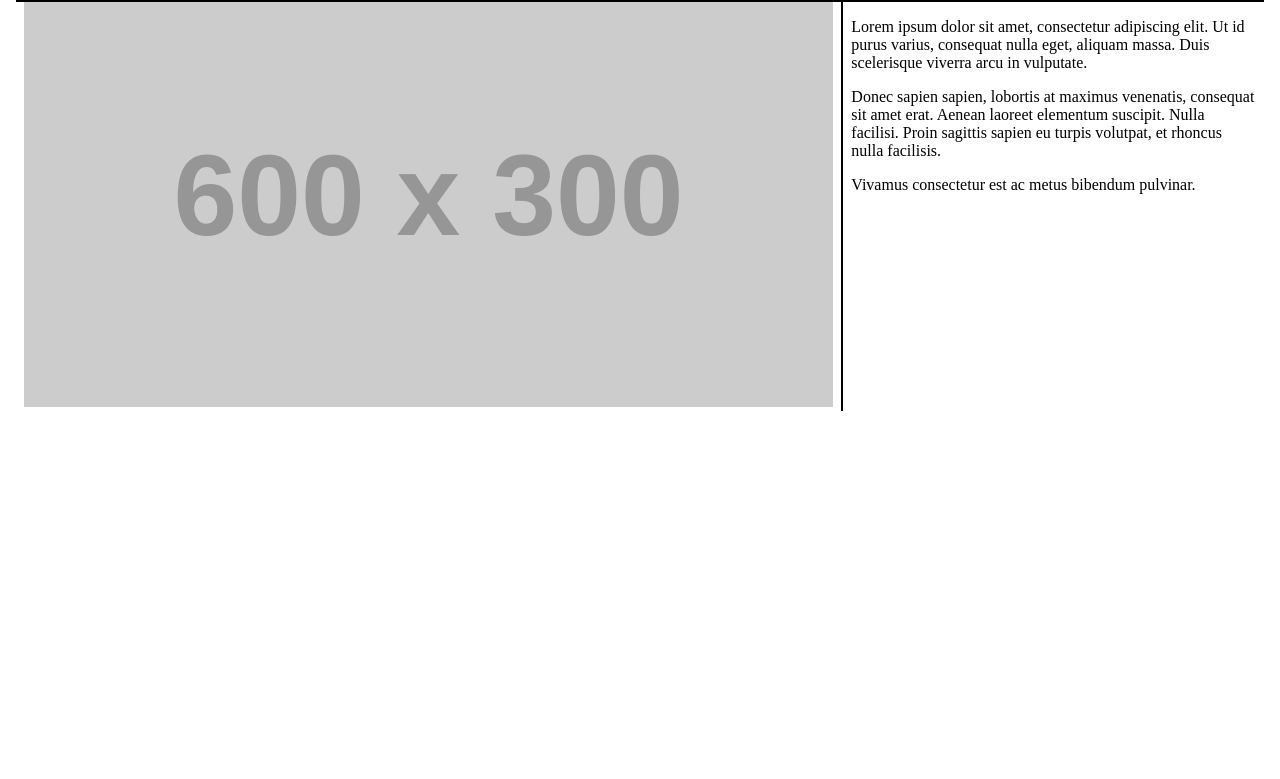
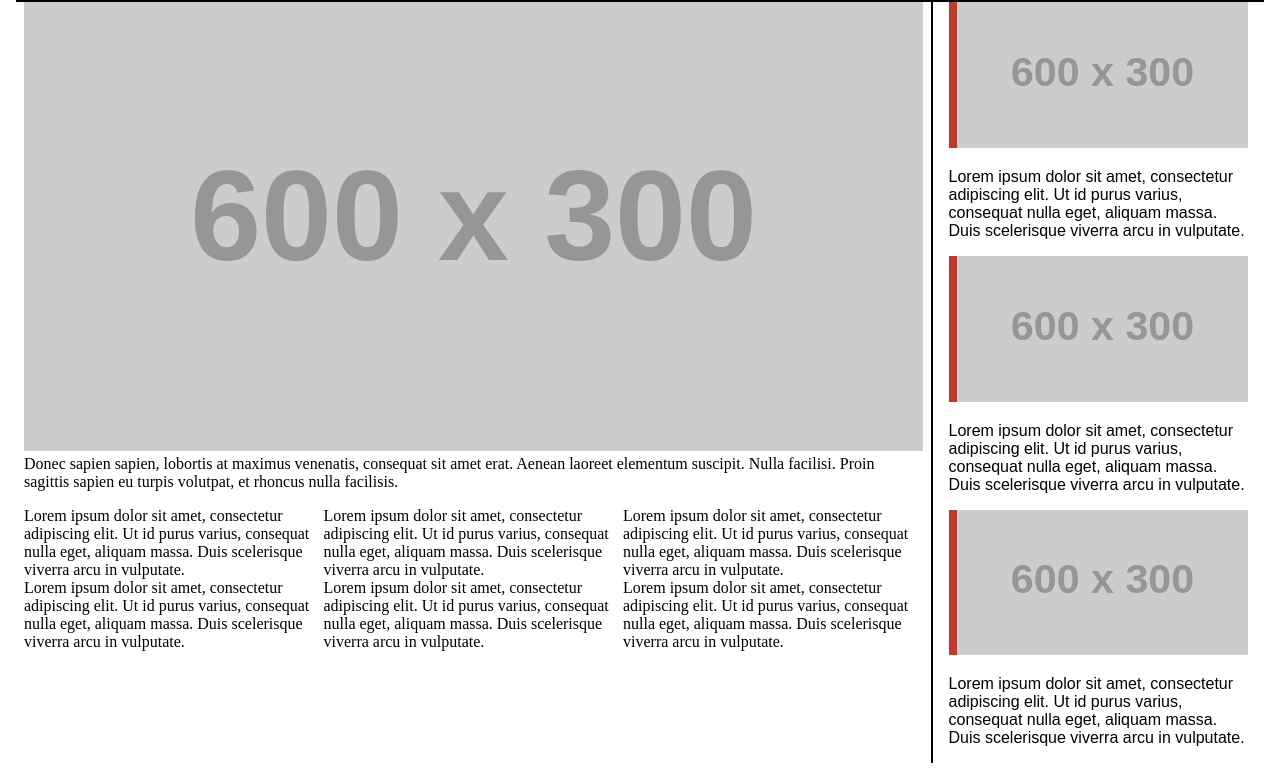
Before and after one commit to jrdnthedev/my_site, a website: page index.html in a window 1280 px wide. Shown: the part 206-985 px from the top of the page. Before the commit the page ends 800 px from the top, so only its background shows below. Drawn offline with Linux system fonts and the light colour scheme; placeholder pictures from the web are drawn by us.

Commit message:
updated styles, added modules stylesheet

```diff
--- a/index.html
+++ b/index.html
@@ -22,17 +22,65 @@
 
       <div class="main-container">
         <main>
-          <img src="https://via.placeholder.com/600x300" alt="placeholder image">
-        </main>
-        <aside>
-          <p>Lorem ipsum dolor sit amet, consectetur adipiscing elit.
-            Ut id purus varius, consequat nulla eget, aliquam massa.
-            Duis scelerisque viverra arcu in vulputate. </p>
-          <p>Donec sapien sapien, lobortis at maximus venenatis,
+          <div class="main-image-container">
+            <img src="https://via.placeholder.com/600x300" alt="placeholder image">
+            <p>Donec sapien sapien, lobortis at maximus venenatis,
               consequat sit amet erat. Aenean laoreet elementum suscipit.
               Nulla facilisi. Proin sagittis sapien eu turpis volutpat,
               et rhoncus nulla facilisis.</p>
-          <p>Vivamus consectetur est ac metus bibendum pulvinar.</p>
+          </div>
+          <section class="main-section-content">
+            <div>
+              <p>Lorem ipsum dolor sit amet, consectetur adipiscing elit.
+                Ut id purus varius, consequat nulla eget, aliquam massa.
+                Duis scelerisque viverra arcu in vulputate.</p>
+                <p>Lorem ipsum dolor sit amet, consectetur adipiscing elit.
+                  Ut id purus varius, consequat nulla eget, aliquam massa.
+                  Duis scelerisque viverra arcu in vulputate.</p>
+            </div>
+            <div>
+              <p>Lorem ipsum dolor sit amet, consectetur adipiscing elit.
+                Ut id purus varius, consequat nulla eget, aliquam massa.
+                Duis scelerisque viverra arcu in vulputate.</p>
+                <p>Lorem ipsum dolor sit amet, consectetur adipiscing elit.
+                  Ut id purus varius, consequat nulla eget, aliquam massa.
+                  Duis scelerisque viverra arcu in vulputate.</p>
+            </div>
+            <div>
+              <p>Lorem ipsum dolor sit amet, consectetur adipiscing elit.
+                Ut id purus varius, consequat nulla eget, aliquam massa.
+                Duis scelerisque viverra arcu in vulputate.</p>
+                <p>Lorem ipsum dolor sit amet, consectetur adipiscing elit.
+                  Ut id purus varius, consequat nulla eget, aliquam massa.
+                  Duis scelerisque viverra arcu in vulputate.</p>
+            </div>
+          </section>
+        </main>
+        <aside>
+          <figure>
+            <img src="https://via.placeholder.com/600x300" alt="placeholder image">
+            <figcaption>
+              <p>Lorem ipsum dolor sit amet, consectetur adipiscing elit.
+              Ut id purus varius, consequat nulla eget, aliquam massa.
+              Duis scelerisque viverra arcu in vulputate. </p>
+            </figcaption>
+          </figure>
+          <figure>
+            <img src="https://via.placeholder.com/600x300" alt="placeholder image">
+            <figcaption>
+              <p>Lorem ipsum dolor sit amet, consectetur adipiscing elit.
+              Ut id purus varius, consequat nulla eget, aliquam massa.
+              Duis scelerisque viverra arcu in vulputate. </p>
+            </figcaption>
+          </figure>
+          <figure>
+            <img src="https://via.placeholder.com/600x300" alt="placeholder image">
+            <figcaption>
+              <p>Lorem ipsum dolor sit amet, consectetur adipiscing elit.
+              Ut id purus varius, consequat nulla eget, aliquam massa.
+              Duis scelerisque viverra arcu in vulputate. </p>
+            </figcaption>
+          </figure>
         </aside>
       </div>
 
--- /dev/null
+++ b/scss/_modules.scss
@@ -0,0 +1,22 @@
+p.headline {
+    font-size: 1.5rem;
+    font-style: italic;
+    color: $off-white;
+    @include mobile-plus {
+        font-size: 2rem;
+    }
+}
+
+figure {
+    margin: 0 0 1rem;
+    img {
+        width:100%;
+        border-left: .5rem solid $alternate;
+    }
+    figcaption {
+        margin: 1rem 0 0;
+        p {
+            font-family: sans-serif;
+        }
+    }
+}
--- a/scss/_variables.scss
+++ b/scss/_variables.scss
@@ -20,14 +20,12 @@ h1 {
         font-size: 6.5rem;
     }
 }
-p.headline {
-    font-size: 1.5rem;
-    font-style: italic;
-    color: $off-white;
-    @include mobile-plus {
-        font-size: 2rem;
-    }
+
+p {
+    margin: 0;
 }
+
+
 /******************************************/
 /**********     Text Mods   ***************/
 /******************************************/
--- a/scss/main.scss
+++ b/scss/main.scss
@@ -1,7 +1,7 @@
 @import '_mixins';
 @import '_variables';
 @import '_header';
-
+@import '_modules';
 * {
     box-sizing: border-box;
 }
@@ -16,15 +16,32 @@ body {
 .main-container {
     display: flex;
     main {
-        flex: 2;
+        flex: 3;
         flex-direction: column;
         padding: 0 .5rem;
          img {
              width: 100%;
          }
+         .main-image-container {
+            margin: 0 0 1rem;
+         }
+         .main-section-content {
+            @include small-desktop {
+                display: flex;
+            }
+            & > div {
+                flex: 1;
+                flex-direction: row;
+                @include small-desktop {
+                    flex-direction: column;
+                    padding-right: .5rem;
+                }
+            }
+        }
     }
+
     aside {
-        padding: 0 .5rem;
+        padding: 0 1rem;
         flex: 1;
         border-left: 0.15rem solid $primary;
     }
```
Also changed, not shown: css/main.css.
